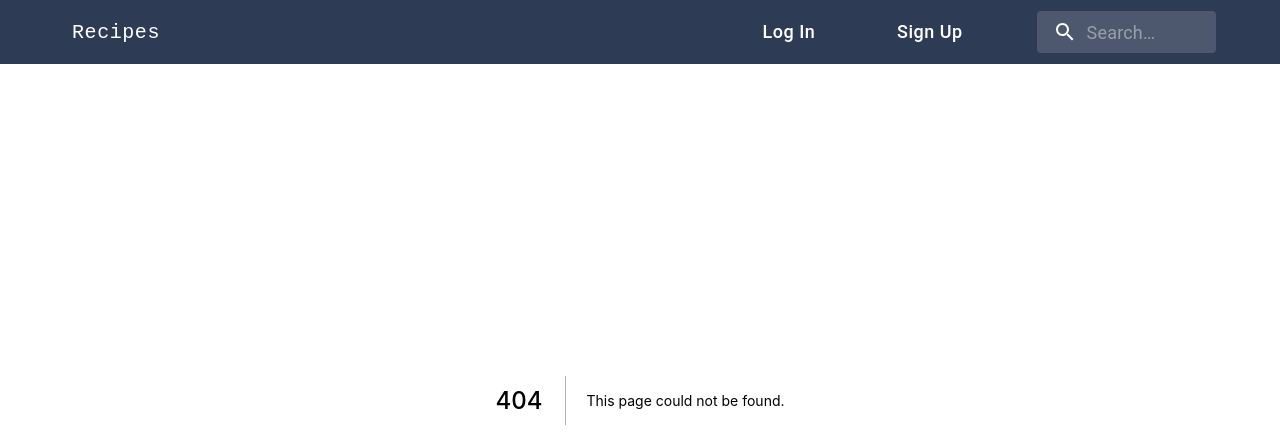
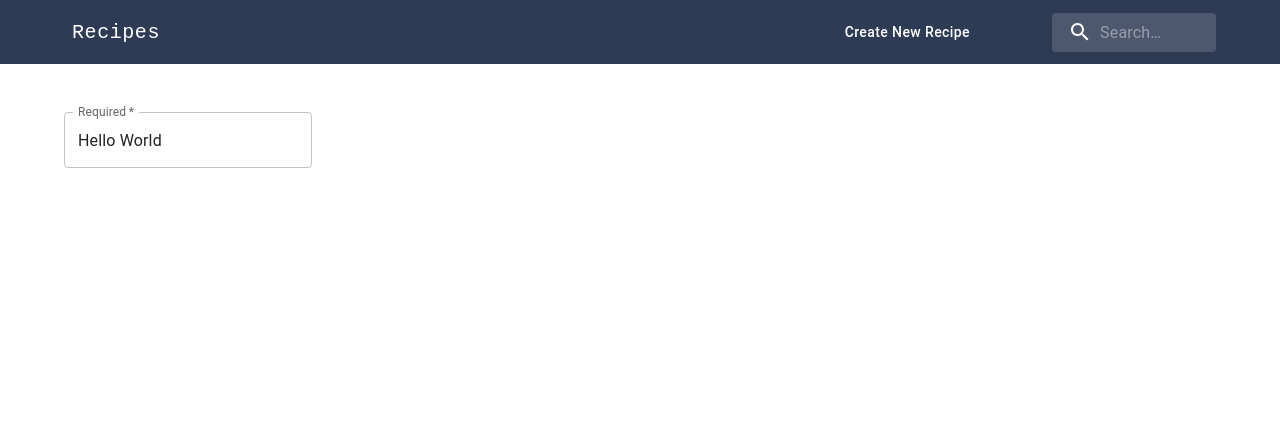
Before and after one commit to FabioDiCeglie/Front-End-Project-Recipes-Archive, a Next.js app: page /create-new-recipe in a window 1280 px wide. Before the commit this address had no page. Shown: the top 448 px of the page. Built offline with nearby package versions, Linux system fonts and the light colour scheme.

Commit message:
create new page "create new recipe"

```diff
--- a/pages/_app.tsx
+++ b/pages/_app.tsx
@@ -15,7 +15,6 @@ const theme = createTheme({
     allVariants: {
       fontFamily: "Roboto",
       textTransform: "none",
-      fontSize: 18,
     },
   },
 });
--- /dev/null
+++ b/pages/create-new-recipe.tsx
@@ -0,0 +1,23 @@
+import { useQuery, gql } from "@apollo/client";
+import {
+  Card,
+  CardContent,
+  CardMedia,
+  Typography,
+  Container,
+  Grid,
+  TextField,
+} from "@mui/material";
+
+export default function CreateNewRecipe() {
+  return (
+    <Container sx={{ mt: 14 }}>
+      <TextField
+        required
+        id="outlined-required"
+        label="Required"
+        defaultValue="Hello World"
+      />
+    </Container>
+  );
+}
--- a/src/components/NavigationBar.tsx
+++ b/src/components/NavigationBar.tsx
@@ -78,6 +78,7 @@ export default function NavigationBar() {
                 Recipes
               </Button>
             </Link>
+            <Link href="/create-new-recipe">
               <Button
                 component="div"
                 sx={{
@@ -86,18 +87,9 @@ export default function NavigationBar() {
                   color: "white",
                 }}
               >
-              Log In
+                Create New Recipe
               </Button>
-            <Button
-              component="div"
-              sx={{
-                flexGrow: 0.1,
-                display: { xs: "none", sm: "block" },
-                color: "white",
-              }}
-            >
-              Sign Up
-            </Button>
+            </Link>
             <Search>
               <SearchIconWrapper>
                 <SearchIcon />
```
Also changed, not shown: pages/recipe-details/[id].tsx (+7 -2 lines). Lines whose indentation alone changed are shown as unchanged.
